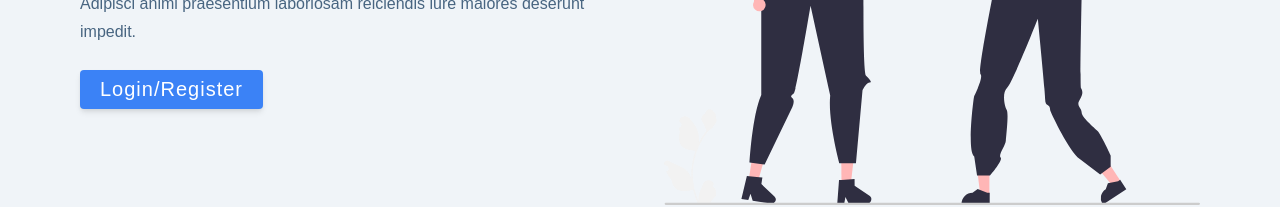
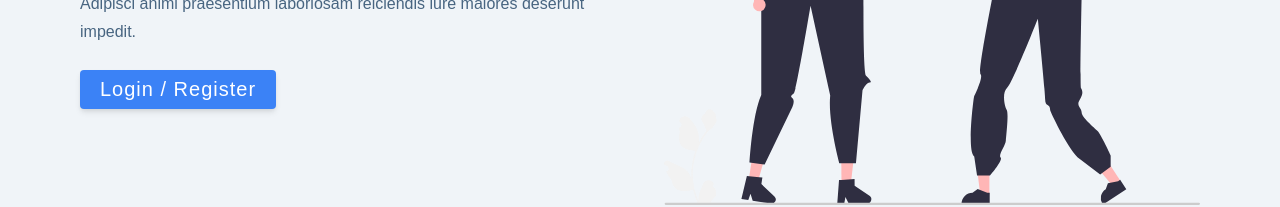
Before and after one commit to MouadElMaidi/react-jobster, a React (Create React App) app: page /landing in a window 1280 px wide. Shown: the part 421-628 px from the top of the page. Built offline with nearby package versions, Linux system fonts and the light colour scheme.

Commit message:
Added router with different pages

```diff
--- a/package.json
+++ b/package.json
@@ -9,6 +9,7 @@
     "normalize.css": "^8.0.1",
     "react": "^18.2.0",
     "react-dom": "^18.2.0",
+    "react-router-dom": "^6.16.0",
     "react-scripts": "5.0.1",
     "styled-components": "^6.0.8",
     "web-vitals": "^2.1.4"
--- a/src/App.js
+++ b/src/App.js
@@ -1,10 +1,17 @@
-import Landing from "./pages/Landing";
+import { BrowserRouter, Routes, Route } from "react-router-dom";
+
+import { Landing, Dashboard, Register, Error } from "./pages";
 
 function App() {
   return (
-    <div>
-      <Landing />
-    </div>
+    <BrowserRouter>
+      <Routes>
+        <Route path="/" element={<Dashboard />} />
+        <Route path="landing" element={<Landing />} />
+        <Route path="register" element={<Register />} />
+        <Route path="*" element={<Error />} />
+      </Routes>
+    </BrowserRouter>
   );
 }
 
--- /dev/null
+++ b/src/pages/Dashboard.js
@@ -0,0 +1,7 @@
+import React from "react";
+
+const Dashboard = () => {
+  return <div>Dashboard</div>;
+};
+
+export default Dashboard;
--- /dev/null
+++ b/src/pages/Error.js
@@ -0,0 +1,7 @@
+import React from "react";
+
+const Error = () => {
+  return <div>Error</div>;
+};
+
+export default Error;
--- a/src/pages/Landing.js
+++ b/src/pages/Landing.js
@@ -1,4 +1,5 @@
 import React from "react";
+import { Link } from "react-router-dom";
 
 import main from "../assets/images/main.svg";
 import Wrapper from "../assets/wrappers/LandingPage";
@@ -22,7 +23,9 @@ const Landing = () => {
             quae commodi. Adipisci animi praesentium laboriosam reiciendis iure
             maiores deserunt impedit.
           </p>
-          <button className="btn btn-hero">Login/Register</button>
+          <Link to="/register" className="btn btn-hero">
+            Login / Register
+          </Link>
         </div>
         <img src={main} alt="job hunt" className="img main-img" />
       </div>
--- /dev/null
+++ b/src/pages/Register.js
@@ -0,0 +1,7 @@
+import React from "react";
+
+const Register = () => {
+  return <div>Register</div>;
+};
+
+export default Register;
--- /dev/null
+++ b/src/pages/index.js
@@ -0,0 +1,6 @@
+import Landing from "./Landing";
+import Dashboard from "./Dashboard";
+import Error from "./Error";
+import Register from "./Register";
+
+export { Landing, Dashboard, Register, Error };
```
Also changed, not shown: 1 other file (tests, documents, lock files or other folders).
